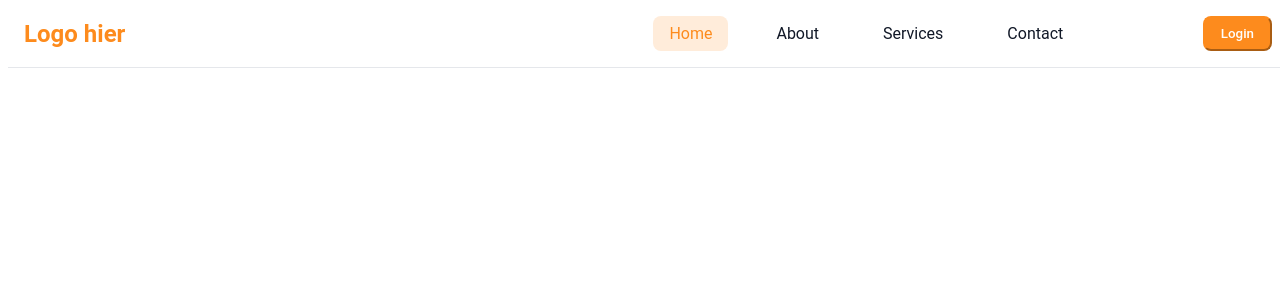
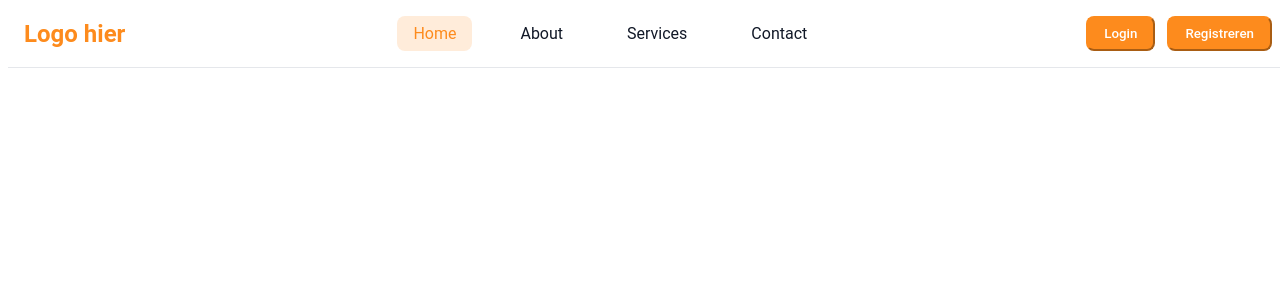
Before and after one commit to morrisvdbeek/KlassenSysteem, a Vue app in the folder KlassenSysteem/klassensysteem.client/: page / in a window 1280 px wide. Shown: the top 300 px of the page. Built offline with nearby package versions, Linux system fonts and the light colour scheme.

Commit message:
Changed nav-bar style

```diff
--- a/KlassenSysteem/klassensysteem.client/src/assets/css/main.css
+++ b/KlassenSysteem/klassensysteem.client/src/assets/css/main.css
@@ -53,7 +53,7 @@ span {
 .logo-text {
   font-size: 1.5rem;
   font-weight: 600;
-  margin-right: 40vw;
+  margin-right: 20vw;
   white-space: nowrap;
   color: #fd8b1d;
 }
--- a/KlassenSysteem/klassensysteem.client/src/shared/components/nav-balk.vue
+++ b/KlassenSysteem/klassensysteem.client/src/shared/components/nav-balk.vue
@@ -18,6 +18,7 @@ import "@/assets/css/main.css";
       </div>
       <div class="actions">
         <button class="btn-login">Login</button>
+        <button class="btn-login">Registreren</button>
       </div>
     </div>
   </nav>
```
